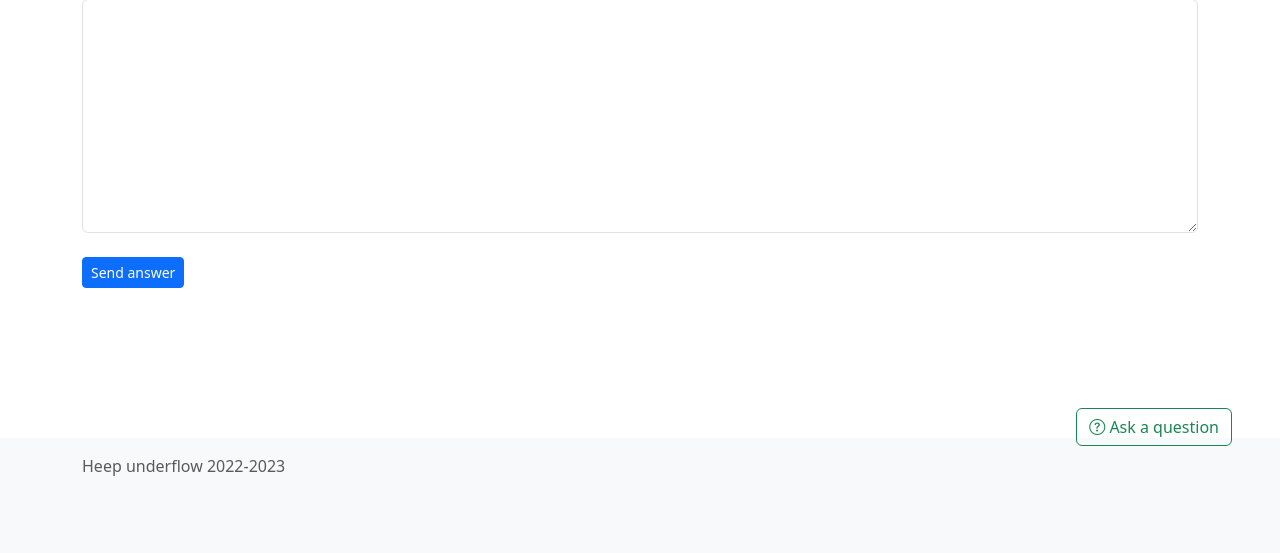
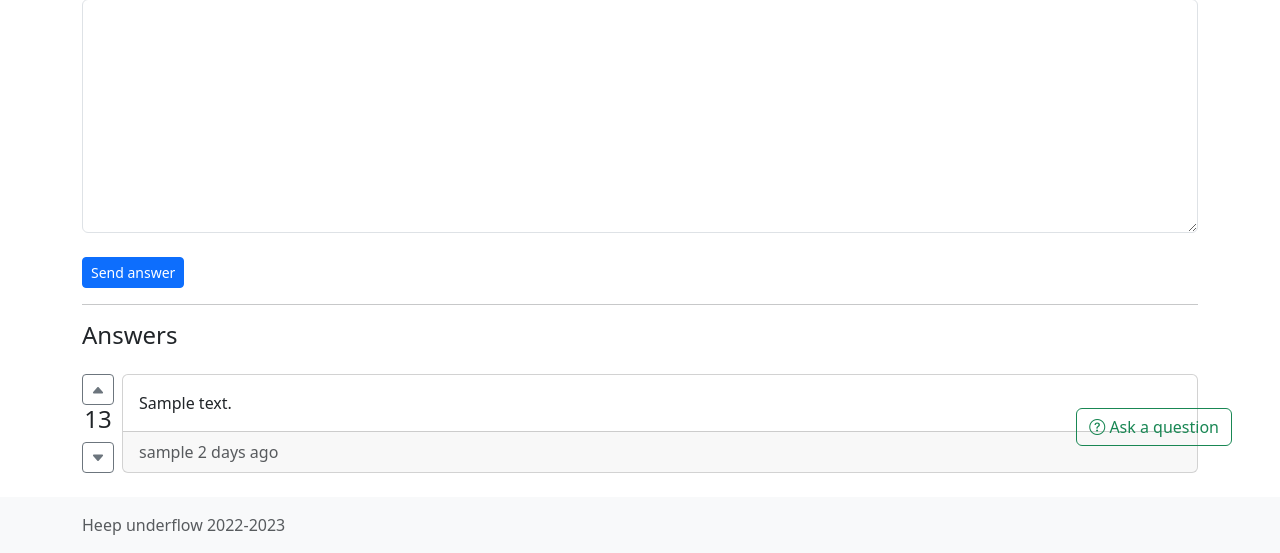
Before and after one commit to dyussenov/django-blog, a Django app: a page that uses blog/blog_app/templates/question.html in a window 1280 px wide. Shown: the part 306-859 px from the top of the page. Before the commit the page ends 782 px from the top, so only its background shows below. Run offline with Django 4.2, Linux system fonts and the light colour scheme; tables that the repository leaves empty hold one stand-in row (values such as "Sample post"); some libraries are stand-ins or nearby versions.

Commit message:
add answers in question

```diff
--- a/blog/blog_app/templates/question.html
+++ b/blog/blog_app/templates/question.html
@@ -33,10 +33,10 @@
 
 <hr>
 <h4>Add answer</h4>
-<form action="{% url 'add_question' %}" class="d-flex w-100 flex-column align-items-start" method="post" enctype="multipart/form-data">
+<form class="d-flex w-100 flex-column align-items-start" method="post" enctype="multipart/form-data">
     {% csrf_token %}
 
-    {% for f in answer_form %}
+    {% for f in form %}
     <div class="w-100 form-floating">
       {{ f }}
     </div>
@@ -44,4 +44,25 @@
 
     <button class="mt-4 btn btn-sm btn-primary" type="submit">Send answer</button>
 </form>
+<hr>
+<h4>Answers</h4>
+{% for answer in answers %}
+        <div class=" w-100 d-flex my-4">
+            <div class="d-flex flex-column align-items-center me-2">
+
+<button type="button" class="btn btn-sm btn-outline-secondary"><i class="bi bi-caret-up-fill"></i></button>
+                <h4>13</h4>
+<button type="button" class="btn btn-sm btn-outline-secondary"><i class="bi bi-caret-down-fill"></i></button>
+            </div>
+  <div class="card w-100">
+      <div class="card-body">
+    <p class="card-text">{{ answer.body }}</p>
+  </div>
+  <div class="card-footer text-muted">
+   {{ answer.author }} 2 days ago
+  </div>
+  </div>
+
+    </div>
+    {% endfor %}
 {% endblock %}
--- a/blog/blog_app/views.py
+++ b/blog/blog_app/views.py
@@ -4,6 +4,7 @@ from django.shortcuts import redirect, render, get_object_or_404
 from django.urls import reverse_lazy
 from django.views.generic import ListView, DetailView, CreateView
 from django.utils.text import slugify
+from django.views.generic.edit import FormMixin
 
 from .forms import *
 from .models import *
@@ -38,38 +39,40 @@ class QuestionsListView(ListView):
         return questions
 
 
-    '''def get_context_data(self, **kwargs):
-        context = super(QuestionsListView, self).get_context_data(**kwargs)
-        context['filter'] = self.request.GET.get('filter', '')
-        context['orderby'] = self.request.GET.get('orderby', '')
-        return context'''
-
-
-class QuestionView(DetailView):
+class QuestionView(FormMixin, DetailView):
     model = Question
     template_name = 'question.html'
     slug_url_kwarg = 'question_slug'
     context_object_name = 'question'
+    form_class = AddAnswerForm
 
     def get_context_data(self, *args, **kwargs):
         context = super(QuestionView, self).get_context_data(*args, **kwargs)
-        context['answer_form'] = AddAnswerForm
+        context['answers'] = Answer.objects.filter(question_id=self.object)
         return context
+
+    def get_success_url(self):
+        return reverse_lazy('show_question', kwargs={'question_slug': self.object.slug})
+
+    def post(self, request, *args, **kwargs):
+        self.object = self.get_object()
+        form = self.get_form()
+        if form.is_valid():
+            return self.form_valid(form)
+        else:
+            return self.form_invalid(form)
+
+    def form_valid(self, form):
+        form.instance.author = self.request.user
+        form.instance.question = self.object
+        print(form.data)
+        form.save()
+        return super(QuestionView, self).form_valid(form)
 
 
 def index(request):
     return render(request, "home.html")
 
 
-'''def category_questions(request, category_slug):
-    category = get_object_or_404(Category, slug=category_slug)
-    questions = Question.objects.filter(category=category)
-    context = {
-        'cat_selected': category,
-        'questions': questions
-    }
-    return render(request, "questions.html", context)
-'''
-
 def page404(request, exception):
     return HttpResponseNotFound('<h1>Страница не найдена</h1>')
```
Also changed, not shown: blog/blog_app/utils.py (added).
